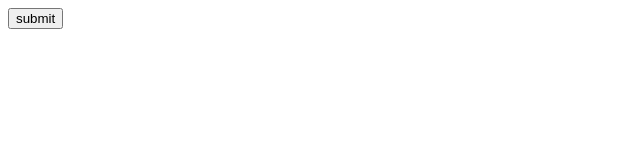
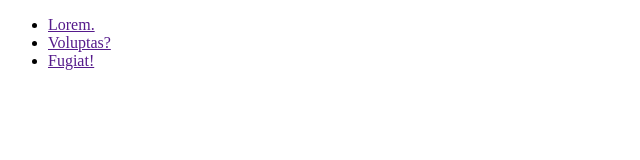
Before and after one commit to karacocukk/Veri-Algoritmalari, a plain HTML site: page loginform.html in a window 1280 px wide. Shown: the whole page, without its empty margins (0-640 px from the left). Drawn offline with Linux system fonts and the light colour scheme.

Commit message:
init yapısı eklendi

```diff
--- a/loginform.html
+++ b/loginform.html
@@ -7,8 +7,10 @@
     <title>Document</title>
 </head>
 <body>
-    <form action=""><button>
-        submit
-    </button></form>
+    <ul>
+        <li><a href="">Lorem.</a></li>
+        <li><a href="">Voluptas?</a></li>
+        <li><a href="">Fugiat!</a></li>
+    </ul>
 </body>
 </html>
```
